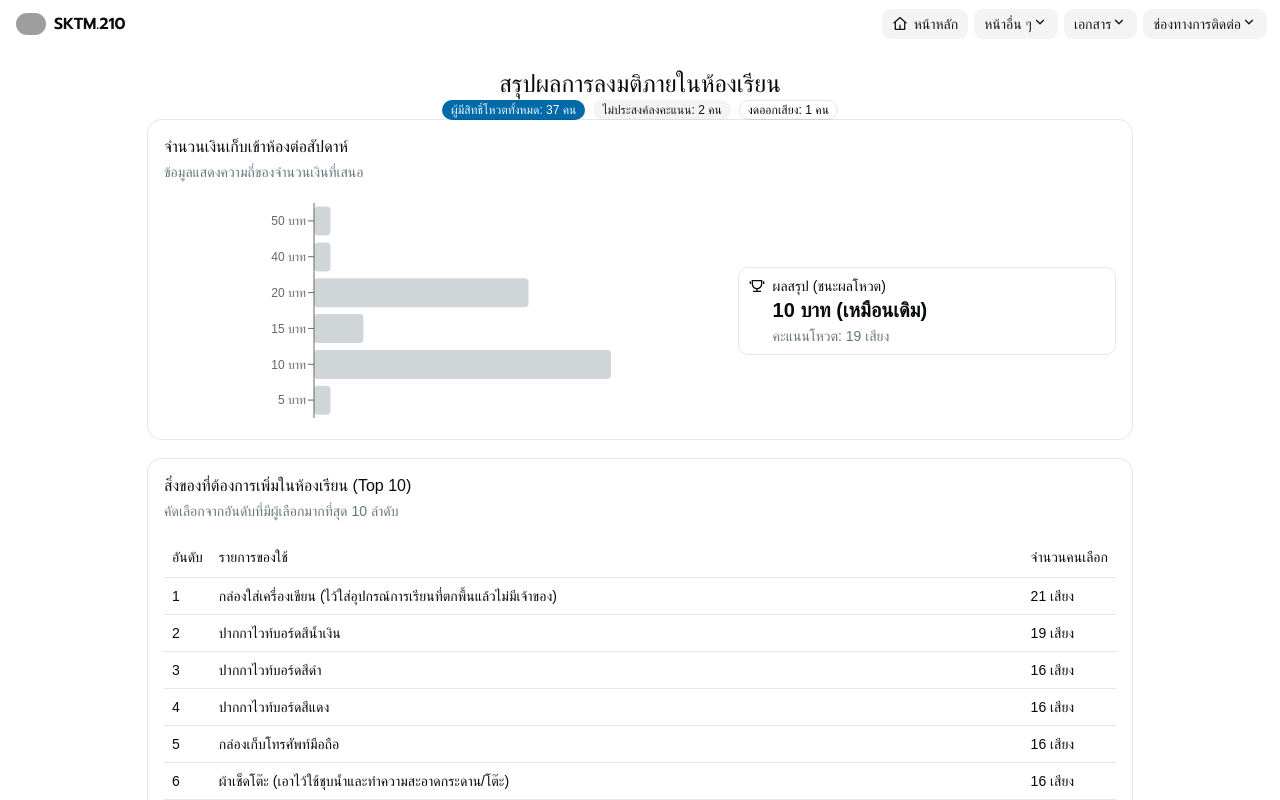
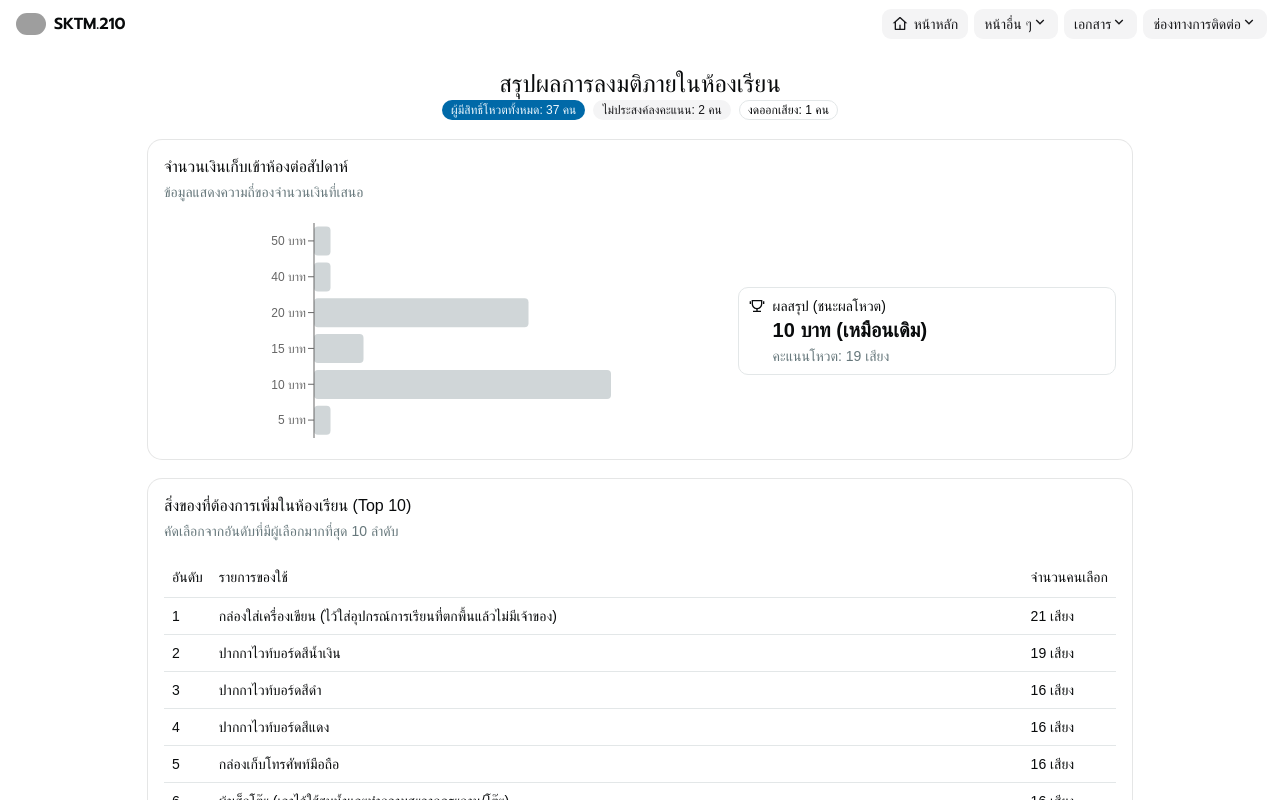
Before and after one commit to thapanon-kunop/sktm.110-2568, a Next.js app: page /budget/voting69 in a window 1280 px wide. Shown: the top 800 px of the page. Built offline with nearby package versions, Linux system fonts and the light colour scheme; grey boxes are pictures that could not be loaded; a web font is replaced by a local one.

Commit message:
style: adjust margins on voting69 page for better spacing

```diff
--- a/src/app/budget/voting69/page.tsx
+++ b/src/app/budget/voting69/page.tsx
@@ -14,7 +14,7 @@ export const barRedius = 4;
 export default function Voting69Page() {
   return (
     <>
-      <header className="text-center mt-5">
+      <header className="text-center my-5">
         <h1 className="text-xl sm:text-2xl">สรุปผลการลงมติภายในห้องเรียน</h1>
         <div className="flex justify-center gap-2 flex-wrap">
           <Badge variant={"default"}>ผู้มีสิทธิ์โหวตทั้งหมด: 37 คน</Badge>
```
